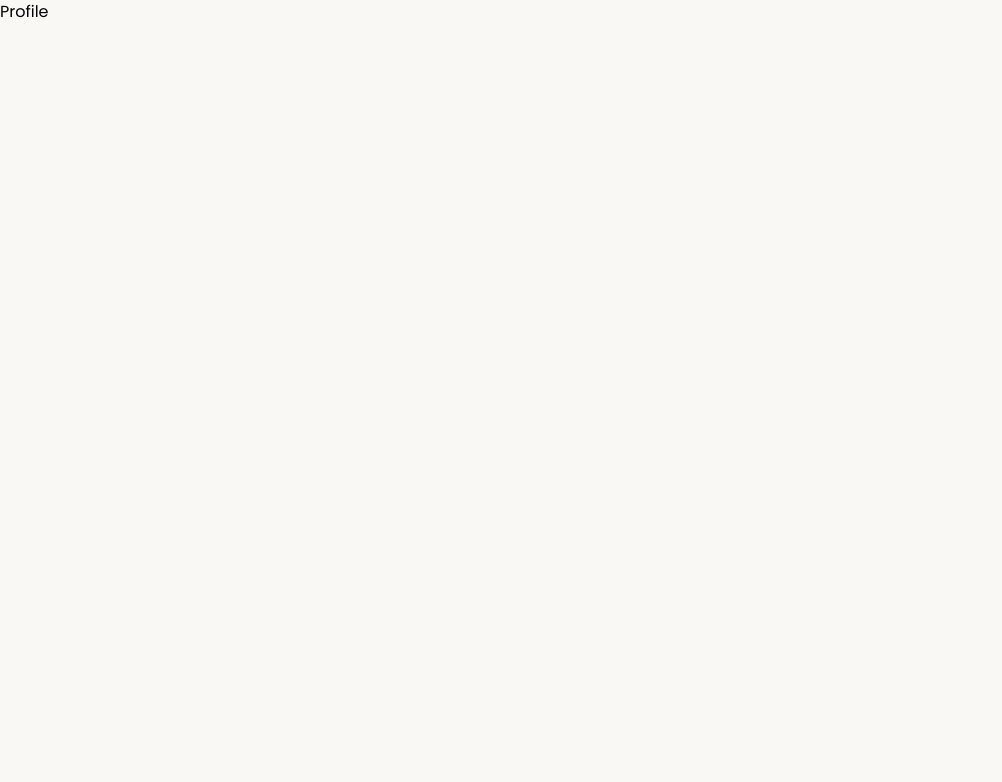
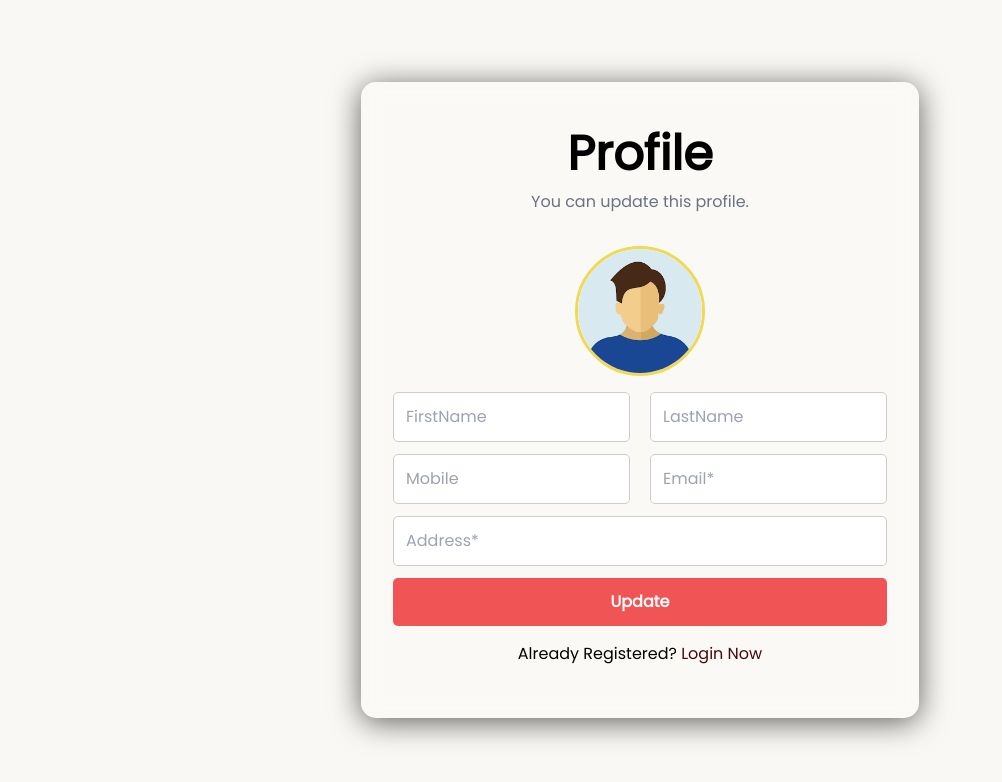
Before and after one commit to Karanb2707/Login-App-With-Email-OTP, a React (Create React App) app in the folder client/: page /profile in a window 1280 px wide. Shown: the top 782 px of the page, without its empty margins (0-1002 px from the left). Built offline with nearby package versions, Linux system fonts and the light colour scheme.

Commit message:
Register Validation and Profile UI Done

```diff
--- a/client/src/components/Profile.js
+++ b/client/src/components/Profile.js
@@ -1,7 +1,83 @@
-import React from 'react'
+import React, { useState } from 'react';
+import { Link } from 'react-router-dom';
+import avatar from '../assets/profile.png';
+import styles from '../styles/Username.module.css';
+import { Toaster } from 'react-hot-toast';
+import { useFormik } from 'formik';
+import { registerValidation } from '../helper/validate';
+import convertToBase64 from '../helper/convert';
 
 export default function Profile() {
+
+  const [file, setFile] = useState()
+
+  const formik = useFormik({
+    initialValues:{
+      firstname:'',
+      lastname:'',
+      email: '',
+      mobile: '',
+      address: ''
+    },
+    validate: registerValidation,
+    validateOnBlur: false,
+    validateOnChange: false,
+    onSubmit: async values => {
+      values = await Object.assign(values, { profile: file || ''})
+      console.log(values)
+    }
+  })
+
+  const onUpload = async e => {
+    const base64 = await convertToBase64(e.target.files[0]);
+    setFile(base64);
+  }
+
   return (
-    <div>Profile</div>
-  )
+    <div className={`${styles.container}`}>
+
+      <Toaster position='top-center' reverseOrder={false} ></Toaster>
+
+      <div className={styles.glass} style={{ width: "45%", paddingTop: '3rem'}}>
+
+        <div className="title flex flex-col items-center">
+          <h4 className="text-5xl text-black font-bold">Profile</h4>
+          <span className="py-3 text-small text-center text-gray-500">
+            You can update this profile.
+          </span>
+        </div>
+
+        <form className="py-1" onSubmit={formik.handleSubmit}>
+          <div className="profile flex justify-center py-4">
+            <label htmlFor='profile'>
+              <img className={styles.profile_img} src={ file || avatar} alt="avatar" />
+            </label>
+            <input onChange={onUpload} type='file' id='profile' name='profile'/>
+          </div>
+
+          <div className="textbox flex flex-col items-center gap-3">
+            <div className='name flex w-3/2 gap-5'>
+              <input {...formik.getFieldProps('firstname')} className={styles.textbox} type="text" placeholder="FirstName" />
+              <input {...formik.getFieldProps('lastname')} className={styles.textbox} type="text" placeholder="LastName" />
+            </div>
+
+            <div className='name flex w-3/2 gap-5'>
+              <input {...formik.getFieldProps('mobile')} className={styles.textbox} type="text" placeholder="Mobile" />
+              <input {...formik.getFieldProps('email')} className={styles.textbox} type="text" placeholder="Email*" />
+            </div>
+
+            <input {...formik.getFieldProps('address')} className={styles.textbox} type="text" placeholder="Address*" />
+            <button className={styles.btn} type="submit">Update</button>
+          </div>
+
+          <div className="text-center py-4">
+            <span className="text-black">
+              Already Registered? <Link className="text-red-950" to="/">Login Now</Link>
+            </span>
+          </div>
+        </form>
+
+      </div>
+    </div>
+  );
 }
--- a/client/src/components/Register.js
+++ b/client/src/components/Register.js
@@ -4,7 +4,7 @@
 import styles from '../styles/Username.module.css';
 import { Toaster } from 'react-hot-toast';
 import { useFormik } from 'formik';
-import { passwordValidate } from '../helper/validate';
+import { registerValidation } from '../helper/validate';
 import convertToBase64 from '../helper/convert';
 
 export default function Register() {
@@ -17,7 +17,7 @@
       username: 'example123',
       password: 'example@123'
     },
-    validate: passwordValidate,
+    validate: registerValidation,
     validateOnBlur: false,
     validateOnChange: false,
     onSubmit: async values => {
--- a/client/src/helper/validate.js
+++ b/client/src/helper/validate.js
@@ -22,6 +22,15 @@
     {
         errors.exit = toast.error("Password not match...!");
     }
+
+    return errors;
+}
+
+//validate register page
+export async function registerValidation(values) {
+    const errors = usernameVerify({}, values)
+    passwordVerify(errors, values);
+    emailVerify(errors, values);
 
     return errors;
 }
@@ -64,4 +73,20 @@
     return errors;
 }
 
-//validate reset password
+//validate email
+function emailVerify(errors = {}, values){
+    if(!values.email)
+    {
+        errors.email = toast.error("Email Required!");
+    }
+    else if(values.email.includes(" "))
+    {
+        errors.email = toast.error("Wrong Mail");
+    }
+    else if(!/^[A-Z0-9._%+-]+@[A-Z0-9,-]+\.[A-Z]{2,4}$/i.test(values.email))
+    {
+        errors.email = toast.error("Invalid Email Address");
+    }
+
+    return errors;
+}
```
